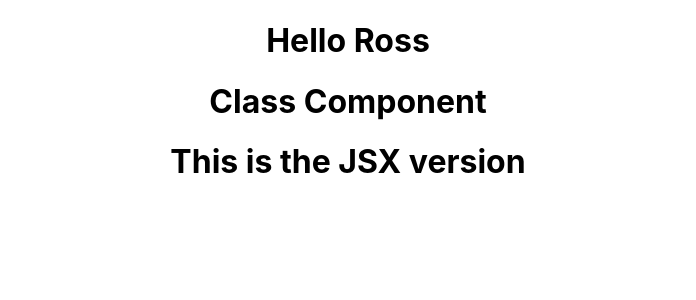
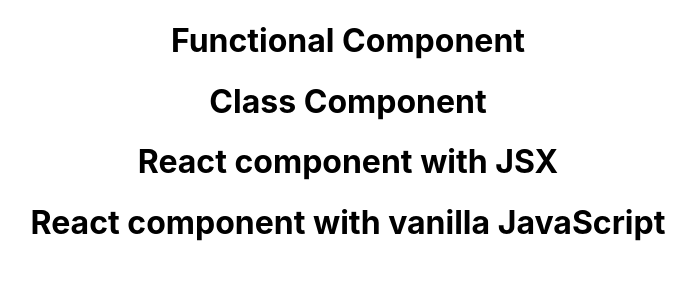
Before and after one commit to Lithill/react-hello-world, a React (Create React App) app in the folder hello-world/: page / in a window 1280 px wide. Shown: the top 300 px of the page, without its empty margins (292-988 px from the left). Built offline with nearby package versions, Linux system fonts and the light colour scheme.

Commit message:
Add components using JSX and vanilla JavaScript

```diff
--- a/hello-world/src/App.js
+++ b/hello-world/src/App.js
@@ -1,8 +1,9 @@
 import logo from './logo.svg';
 import './App.css';
-import Greet from './components/greet';
-import Welcome from './components/welcome';
+import Greet from './components/Greet';
+import Welcome from './components/Welcome';
 import HelloJSX from './components/HelloJSX';
+import Hi from './components/Hi';
 
 function App() {
   return (
@@ -10,6 +11,7 @@ function App() {
       <Greet></Greet>
       <Welcome></Welcome>
       <HelloJSX></HelloJSX>
+      <Hi></Hi>
     </div>
   );
 }
--- a/hello-world/src/components/Greet.js
+++ b/hello-world/src/components/Greet.js
@@ -2,6 +2,6 @@ import React from 'react'
 
 // This is a functional component
 
-const Greet = () => <h1>Hello Ross</h1>
+const Greet = () => <h1>Functional Component</h1>
 
 export default Greet
--- a/hello-world/src/components/HelloJSX.js
+++ b/hello-world/src/components/HelloJSX.js
@@ -1,13 +1,13 @@
 import React from 'react'
 
-// JSX
+// JSX - functional component
 
-const Hello = () => {
+const HelloJSX = () => {
     return (
-        <div>
-            <h1>This is the JSX version</h1>
+        <div className='dummyClass'>
+            <h1>React component with JSX</h1>
         </div>
     )
 }
 
-export default Hello
+export default HelloJSX
--- /dev/null
+++ b/hello-world/src/components/Hi.js
@@ -0,0 +1,13 @@
+import React from 'react'
+
+// Without JSX (vanilla javascript) - functional component
+
+const Hi = () => {
+    return React.createElement(
+        'div',
+        {id: 'hello', className: 'dummyClass'},
+        React.createElement('h1', null, "React component with vanilla JavaScript")
+    )
+}
+
+export default Hi
```
